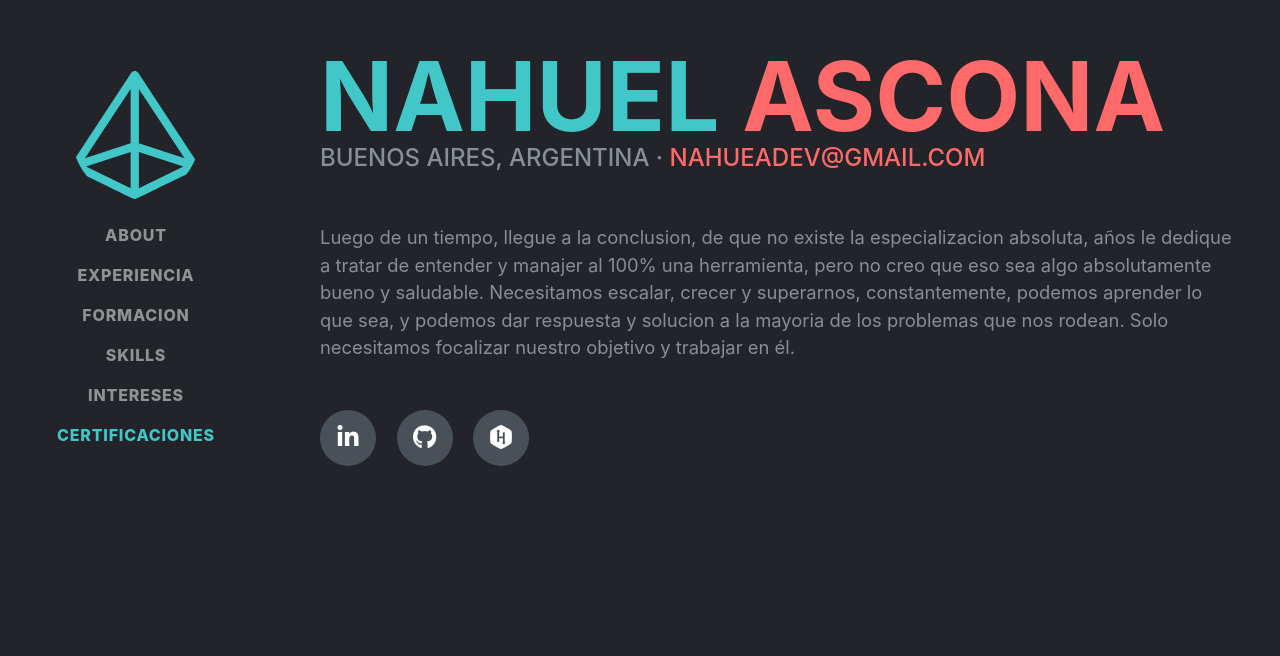
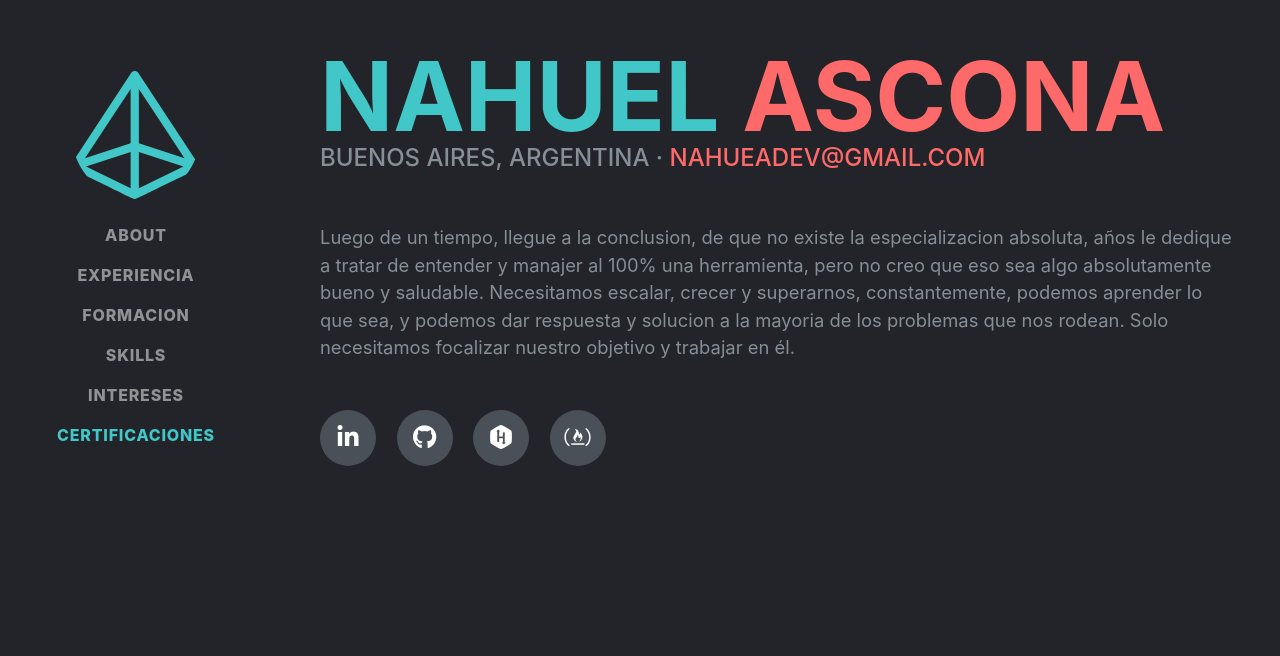
Before and after one commit to mrneurus/nahuedev, a plain HTML site: page index.html in a window 1280 px wide. Shown: the part 141-797 px from the top of the page. Drawn offline with Linux system fonts and the light colour scheme; a web font is replaced by a local one.

Commit message:
secon change icon

```diff
--- a/index.html
+++ b/index.html
@@ -83,6 +83,9 @@
           </a>
           <a href="#">
             <i class="fab fa-hackerrank"></i>
+          </a>
+          <a href="#">
+            <i class="fab fa-free-code-camp"></i>
           </a>
         </div>
       </div>
```
